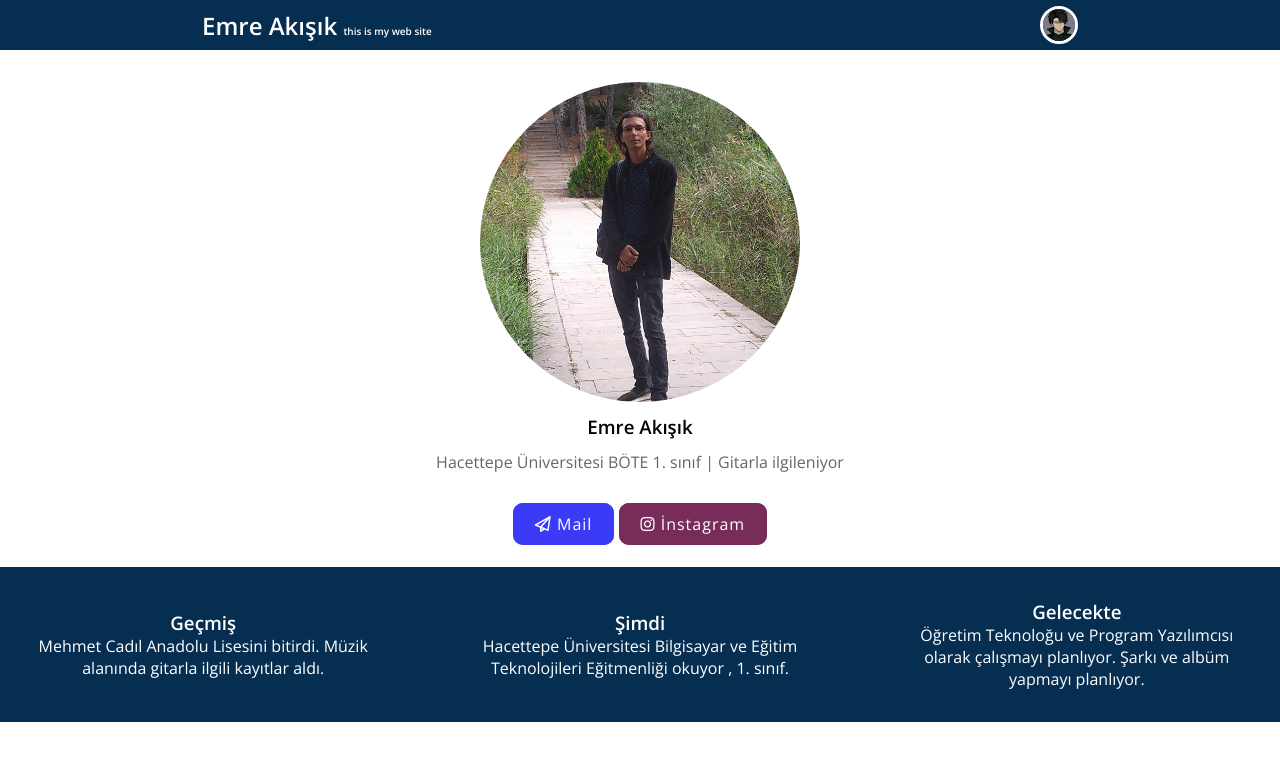
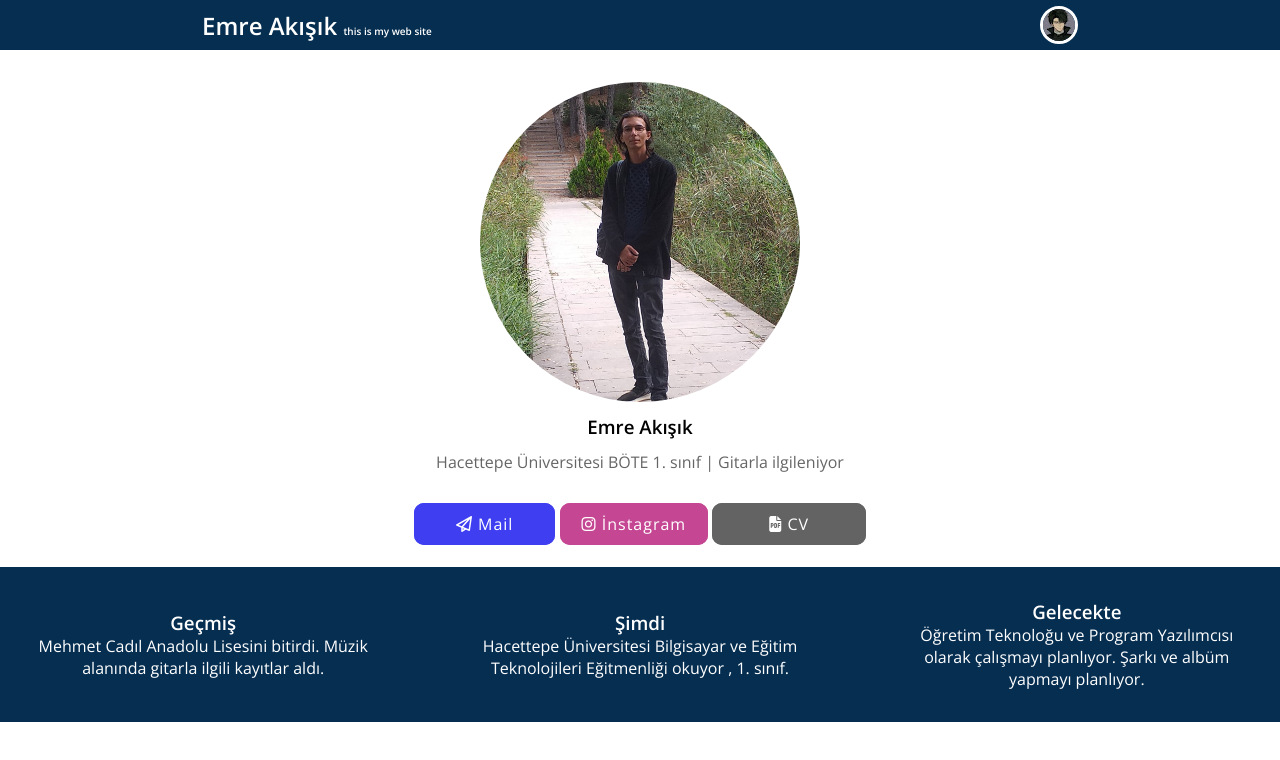
Before and after one commit to pentaice/web001, a plain HTML site: page index.html in a window 1280 px wide. Drawn offline with nearby package versions, Linux system fonts and the light colour scheme.

Commit message:
12.10.2022

```diff
--- a/css/main.css
+++ b/css/main.css
@@ -53,15 +53,15 @@ html {
     margin-top: 1.5rem;
 }
 #home .contact a:nth-child(1) {
-    padding: 8px 20px;
+    padding: 8px 40px;
     color: white;
-    border: solid 2px rgb(59, 59, 247);
-    background-color: rgb(59, 59, 247);
+    border: solid 2px rgb(63, 63, 241);
+    background-color: rgb(63, 63, 241);
     border-radius: 10px;
     letter-spacing: 1px;
 }
 #home .contact a:nth-child(1):hover {
-    color: rgb(59, 59, 247);
+    color: rgb(63, 63, 241);
     background-color: white;
     transition-duration: 0.8s;
 
@@ -69,15 +69,29 @@ html {
 #home .contact a:nth-child(2) {
     padding: 8px 20px;
     color: white;
-    border: solid 2px #772c59;
-    background-color: #772c59;
+    border: solid 2px #c54793;
+    background-color: #c54793;
     border-radius: 10px;
     letter-spacing: 1px;
 }
 #home .contact a:nth-child(2):hover {
-    color: #772c59;
+    color: #c54793;
     background-color: white;
     transition-duration: 0.8s;
+}
+#home .contact a:nth-child(3) {
+    padding: 8px 55px;
+    color: white;
+    border: solid 2px rgb(99, 99, 99);
+    background-color: rgb(99, 99, 99);
+    border-radius: 10px;
+    letter-spacing: 1px;
+}
+#home .contact a:nth-child(3):hover {
+    color: rgb(99, 99, 99);
+    background-color: white;
+    transition-duration: 0.8s;
+
 }
     /* Bölümler kısmı*/
 
--- a/css/phone.css
+++ b/css/phone.css
@@ -1,3 +1,10 @@
+#home .contact {
+    display: flex;
+    flex-direction: column;
+}
+#home .contact .acls {
+    margin: 0.25rem;
+}
 #navbar h1 small {
 font-size: 8px;
 }
--- a/index.html
+++ b/index.html
@@ -4,7 +4,7 @@
     <meta charset="UTF-8">
     <meta http-equiv="X-UA-Compatible" content="IE=edge">
     <meta name="viewport" content="width=device-width, initial-scale=1.0">
-    <title>Emrenin Dosyası</title>
+    <title>Emrenin Akışık</title>
     <meta name="keywords" content="Emrenin Dosyası">
 
     <!-- font google -->
@@ -19,10 +19,7 @@
     <link rel="stylesheet" href="css/global.css">
     <link rel="stylesheet" href="css/main.css">
     <link rel="stylesheet" media="(max-width:768px)" href="css/tablet.css">
-    <link rel="stylesheet" media="(max-width:500px)" href="css/phone.css">
-
-    <!-- javascript -->
-    <script src="proje.js"></script>
+    <link rel="stylesheet" media="(max-width:517px)" href="css/phone.css">
 
 
 
@@ -52,8 +49,9 @@
 
 
         <div class="contact">
-            <a href="mailto:emre.20.ak@hotmail.com" target="_blank"><i class="fa-regular fa-paper-plane"></i> Mail</a>
-            <a href="https://www.instagram.com/emreywa/?next=%2F" target="_blank"><i class="fa-brands fa-instagram"></i> İnstagram</a>
+            <a class="acls" href="mailto:emre.20.ak@hotmail.com" target="_blank"><i class="fa-regular fa-paper-plane"></i> Mail</a>
+            <a class="acls" href="https://www.instagram.com/emreywa/?next=%2F" target="_blank"><i class="fa-brands fa-instagram"></i> İnstagram</a>
+            <a class="acls" href="#" target="_blank"><i class="fa-sharp fa-solid fa-file-pdf"></i> CV</a>
         </div>
 
     </section>
@@ -80,5 +78,9 @@
 
 
 
+    <!-- javascript -->
+    <script src="proje.js"></script>
+
+
 </body>
 </html>
```
